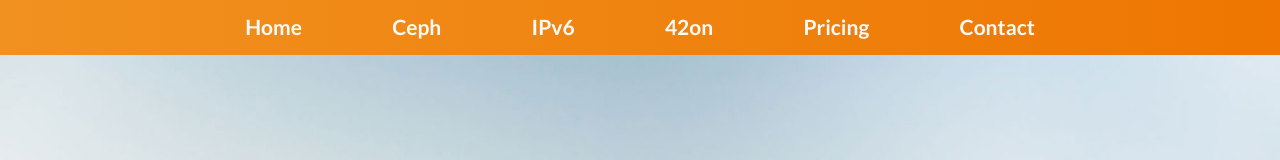
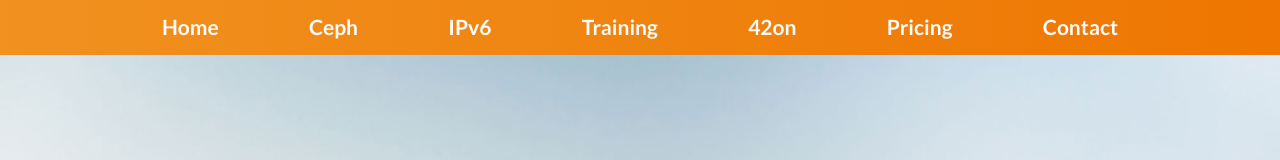
Before and after one commit to 42on/website, a website: page public/index.html in a window 1280 px wide. Shown: the top 160 px of the page. Drawn offline with Linux system fonts and the light colour scheme.

Commit message:
Add training to main menu

```diff
--- a/public/index.html
+++ b/public/index.html
@@ -47,6 +47,7 @@
                 <li><a href="#home" title="Home">Home</a></li>
                 <li><a href="#ceph" title="Ceph advantages">Ceph</a></li>
                 <li><a href="#ipv6" title="IPv6 advantages">IPv6</a></li>
+                <li><a href="#training" title="Training">Training</a></li>
                 <li><a href="#42on" title="About 42on">42on</a></li>
                 <li><a href="#pricing" title="Pricing">Pricing</a></li>
                 <li><a href="#contact" title="Contact 42on about Ceph and IPv6">Contact</a></li>
```
